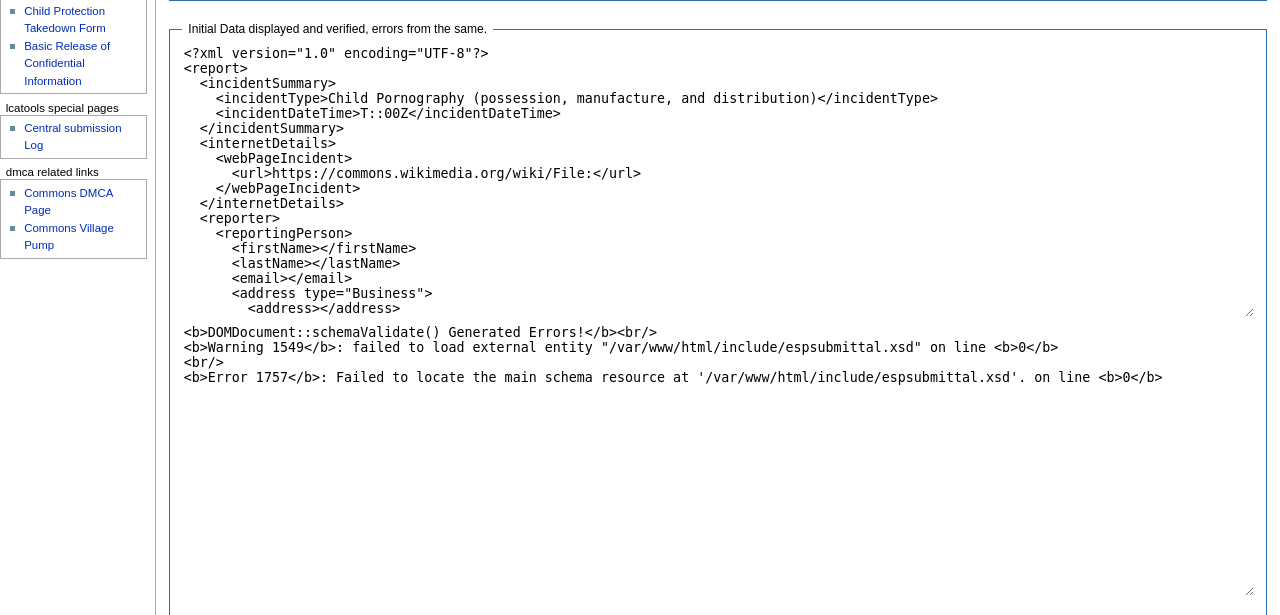
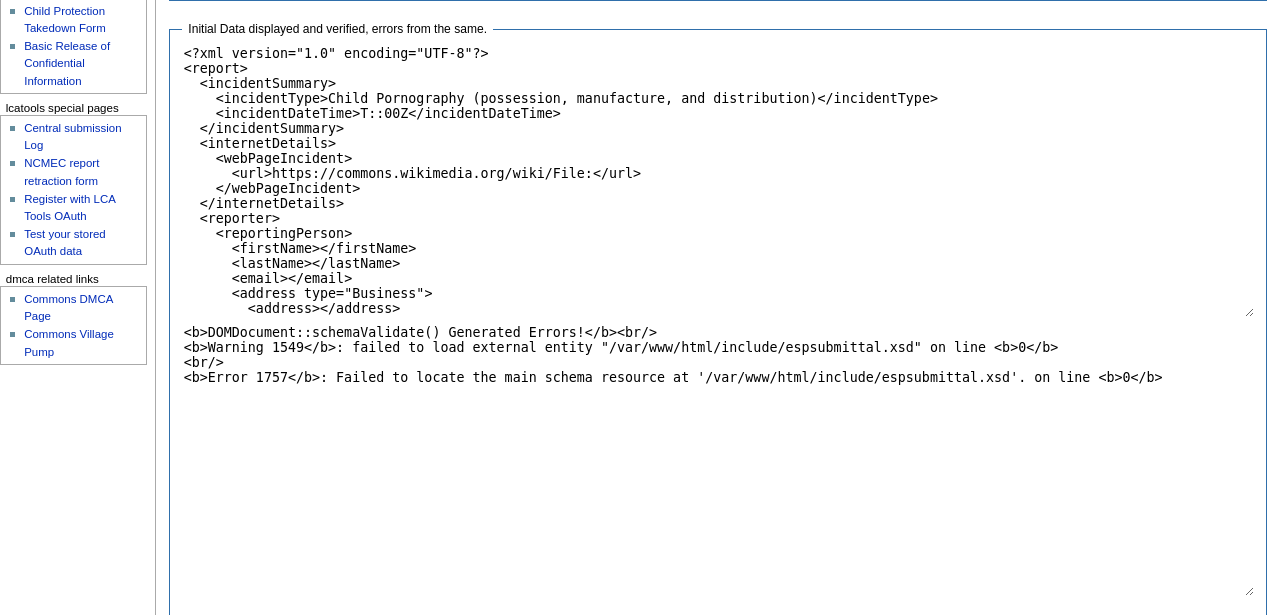
Before and after one commit to wikimedia/takedown-tools, a PHP site: page /NCMECprocessingOldDebug.php in a window 1280 px wide. Shown: the part 296-911 px from the top of the page. Run offline with PHP 8.4, Linux system fonts and the light colour scheme; data that the repository does not hold is empty.

Commit message:
update sidebar

```diff
--- a/include/lcapage.php
+++ b/include/lcapage.php
@@ -45,8 +45,17 @@
 					<h3>LCATools Special Pages</h3>
 					<div class='pBody'>
 						<ul>
-							<li id='dmca-takedown-form'>
+							<li id='central-log'>
 								<a href="centralLog.php"> Central submission Log </a>
+							</li>
+							<li id='ncmec-retract'>
+								<a href="NCMECretract.php"> NCMEC report retraction form </a>
+							</li>
+							<li id='oauth-register'>
+								<a href="beginoauthregistration.php"> Register with LCA Tools OAuth</a>
+							</li>
+							<li id='test-oauth'>
+								<a href="testOAuth.php"> Test your stored OAuth data </a>
 							</li>
 						</ul>
 					</div>
```
